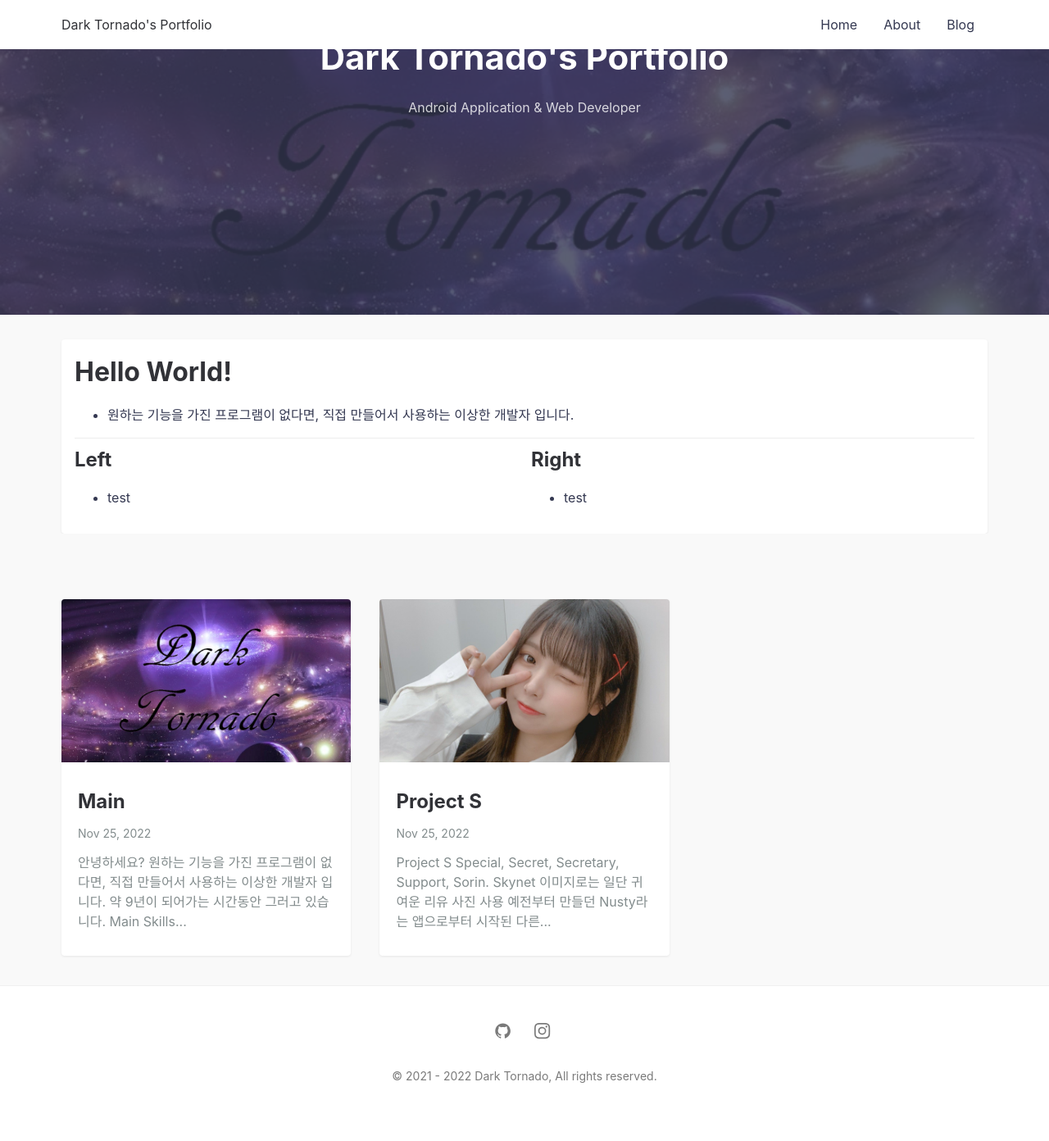
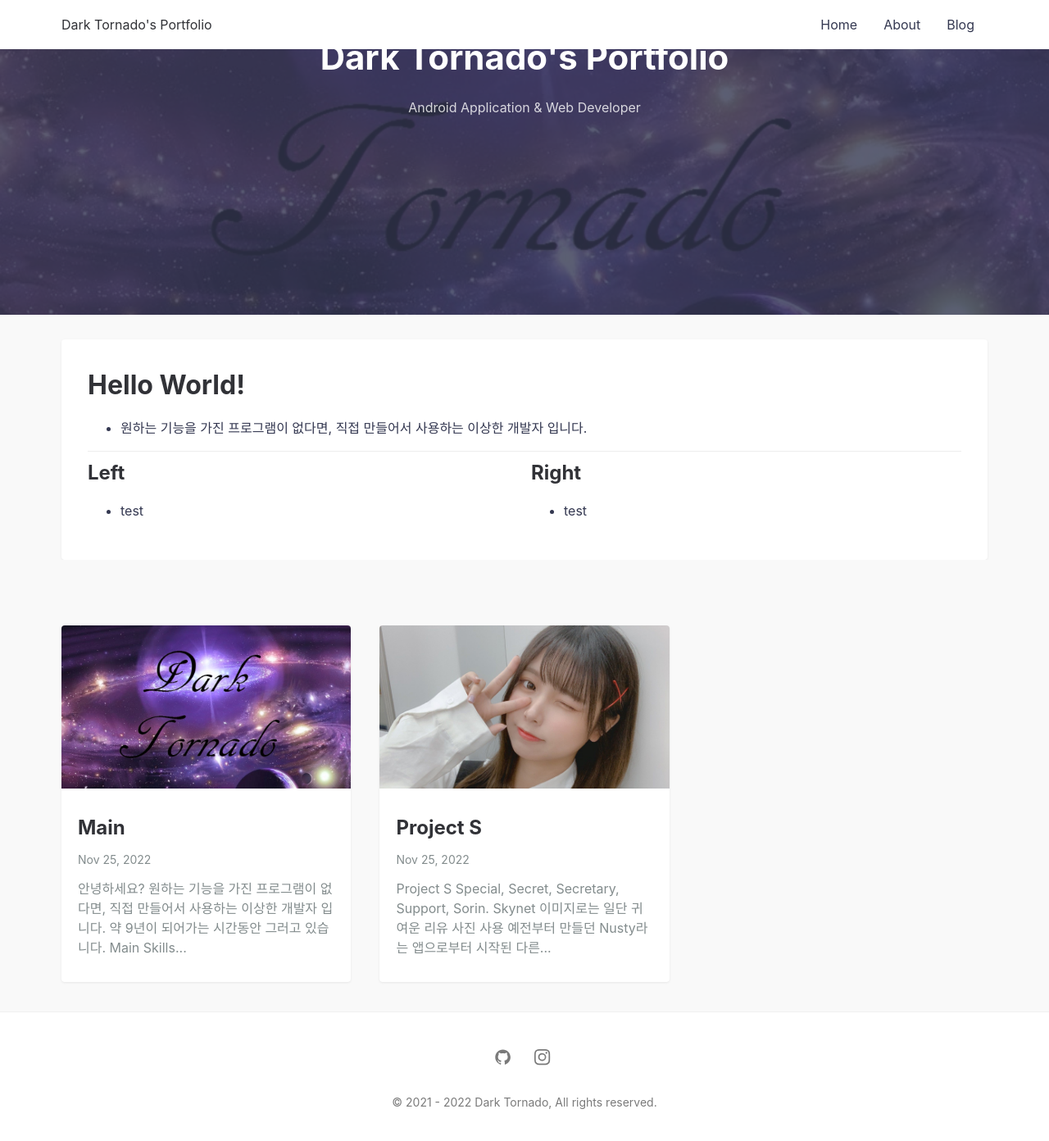
Before and after one commit to DarkTornado/Portfolio, a Jekyll site: the page built from index.md, in a window 1280 px wide and 1400 px high, scrolled down 192 px. Shown: the top 1392 px of the window at 82% size. Built offline with Jekyll 4.4.1, drawn with Linux system fonts in a browser that asks for light colours; before the commit the page ends 1560 px from its top, so only the background shows below that.

Commit message:
여백 조정

```diff
--- a/_includes/custom.css
+++ b/_includes/custom.css
@@ -5,7 +5,7 @@ section.summary {
 
 div.summary_info {
     background-color: white;
-    padding: 16px;
+    padding: 32px;
     border-radius: 4px;
     box-shadow: 0 1px 3px rgba(0,0,0,0.08);
 }
```
